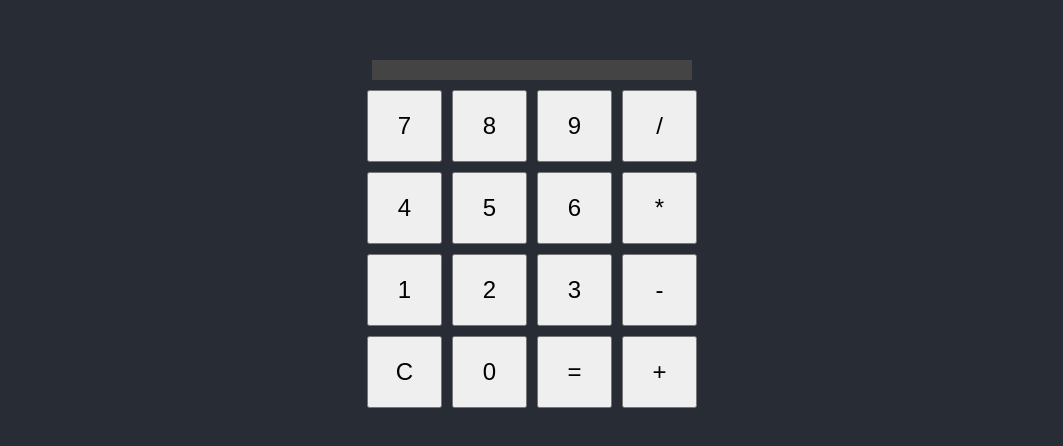
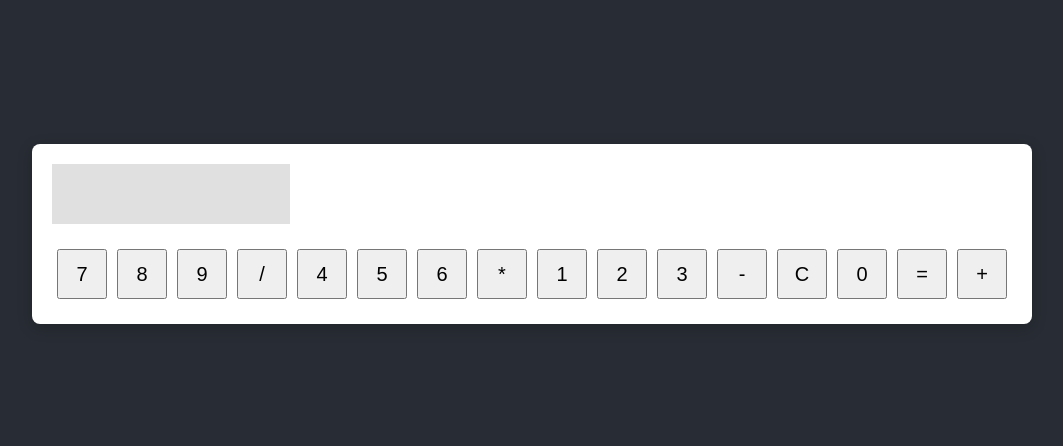
Before and after one commit to nitinun3936/react-calculator, a React (Create React App) app: page / in a window 1280 px wide. Shown: the part 166-612 px from the top of the page, without its empty margins (108-1171 px from the left). Built offline with nearby package versions, Linux system fonts and the light colour scheme.

Commit message:
Refactor calculator layout and logic

```diff
--- a/src/App.css
+++ b/src/App.css
@@ -4,37 +4,35 @@
   align-items: center;
   height: 100vh;
   background-color: #282c34;
-  color: white;
 }
 
 .calculator {
+  background: #fff;
+  padding: 20px;
+  border-radius: 8px;
+  box-shadow: 0 4px 15px rgba(0,0,0,0.2);
+}
+
+.button-row {
   display: flex;
-  flex-direction: column;
-  align-items: center;
+  justify-content: space-between;
+}
+
+.button {
+  width: 50px;
+  height: 50px;
+  margin: 5px;
+  font-size: 20px;
+  cursor: pointer;
 }
 
 .display {
-  background-color: #444;
-  color: #fff;
-  font-size: 2rem;
+  margin-bottom: 20px;
+  width: 218px;
+  height: 40px;
+  text-align: right;
   padding: 10px;
-  margin-bottom: 10px;
-  width: 300px;
-  text-align: right;
+  background: #e0e0e0;
+  border: none;
+  font-size: 18px;
 }
-
-.keypad {
-  display: grid;
-  grid-template-columns: repeat(4, 75px);
-  gap: 10px;
-}
-
-button {
-  padding: 20px;
-  font-size: 1.5rem;
-}
-
-button:hover {
-  cursor: pointer;
-  background-color: #666;
-}
--- a/src/App.js
+++ b/src/App.js
@@ -1,6 +1,6 @@
 import React from 'react';
 import Calculator from './Calculator';
-import './App.css'; // Assuming you have some basic styling in App.css
+import './App.css';
 
 function App() {
   return (
--- a/src/Calculator.js
+++ b/src/Calculator.js
@@ -1,47 +1,29 @@
 import React, { useState } from 'react';
+import CalculatorComponent from './CalculatorComponent';
 
 const Calculator = () => {
   const [input, setInput] = useState('');
 
   const handleClick = (value) => {
-    setInput(input + value);
-  };
-
-  const calculateResult = () => {
-    try {
-      setInput(eval(input).toString());
-    } catch (e) {
-      setInput("Error");
+    if (value === 'C') {
+      setInput('');
+    } else if (value === '=') {
+      try {
+        setInput(eval(input).toString());
+      } catch (e) {
+        setInput('Error');
+      }
+    } else {
+      setInput(input + value);
     }
-  };
-
-  const clearInput = () => {
-    setInput('');
   };
 
   return (
     <div className="calculator">
-      <div className="display">{input}</div>
-      <div className="keypad">
-        <button onClick={() => handleClick('7')}>7</button>
-        <button onClick={() => handleClick('8')}>8</button>
-        <button onClick={() => handleClick('9')}>9</button>
-        <button onClick={() => handleClick('/')}>/</button>
-        <button onClick={() => handleClick('4')}>4</button>
-        <button onClick={() => handleClick('5')}>5</button>
-        <button onClick={() => handleClick('6')}>6</button>
-        <button onClick={() => handleClick('*')}>*</button>
-        <button onClick={() => handleClick('1')}>1</button>
-        <button onClick={() => handleClick('2')}>2</button>
-        <button onClick={() => handleClick('3')}>3</button>
-        <button onClick={() => handleClick('-')}>-</button>
-        <button onClick={clearInput}>C</button>
-        <button onClick={() => handleClick('0')}>0</button>
-        <button onClick={calculateResult}>=</button>
-        <button onClick={() => handleClick('+')}>+</button>
-      </div>
+      <input type="text" value={input} readOnly className="display" />
+      <CalculatorComponent handleClick={handleClick} />
     </div>
   );
-};
+}
 
 export default Calculator;
--- a/src/CalculatorComponent.js
+++ b/src/CalculatorComponent.js
@@ -1,39 +1,22 @@
-import React, { useState } from 'react';
-import Calculator from './Calculator';
+import React from 'react';
 
-const CalculatorComponent = () => {
-  const [displayValue, setDisplayValue] = useState('');
-  const calculator = new Calculator();
-
-  const handleKeyPress = (key) => {
-    if (key === 'C') {
-      calculator.clear();
-      setDisplayValue('');
-    } else if (key === '=') {
-      calculator.compute();
-      setDisplayValue(calculator.currentOperand.toString());
-    } else {
-      if (['+', '-', '*', '÷'].includes(key)) {
-        calculator.chooseOperation(key);
-      } else {
-        calculator.appendNumber(key);
-      }
-      setDisplayValue(calculator.currentOperand.toString());
-    }
-  };
+const CalculatorComponent = ({ handleClick }) => {
+  const buttons = [
+    '7', '8', '9', '/',
+    '4', '5', '6', '*',
+    '1', '2', '3', '-',
+    'C', '0', '=', '+'
+  ];
 
   return (
     <div>
-      <input type="text" value={displayValue} readOnly />
-      <div>
-        {'789+456-123*0C='.split('').map((key) => (
-          <button key={key} onClick={() => handleKeyPress(key)}>
-            {key.replace('*', '×').replace('÷', '/')}
-          </button>
-        ))}
-      </div>
+      {buttons.map((button, idx) => (
+        <button key={idx} onClick={() => handleClick(button)} className="button">
+          {button}
+        </button>
+      ))}
     </div>
   );
-};
+}
 
 export default CalculatorComponent;
```
